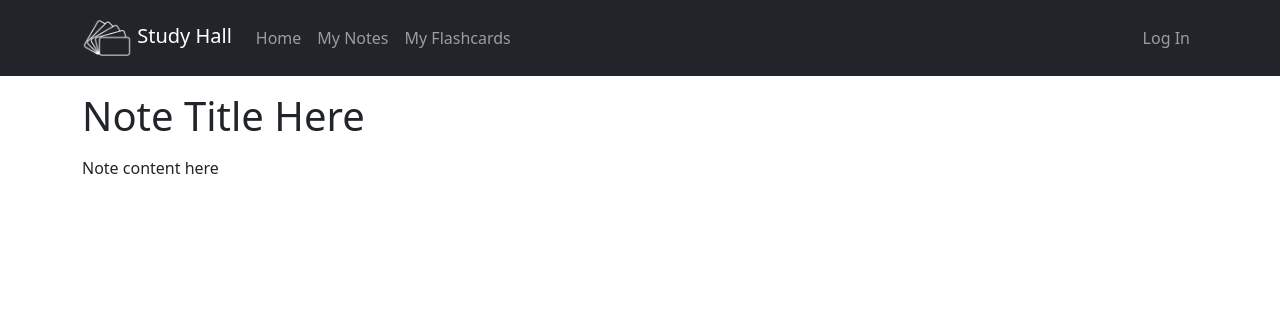
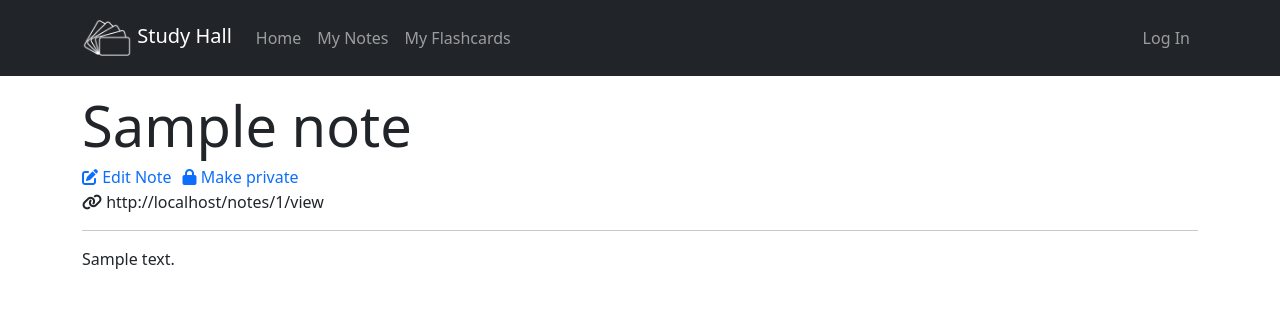
Before and after one commit to ReviewEdge/study-hall, a Flask app: page /notes/1/view in a window 1280 px wide. Shown: the top 336 px of the page. Run offline with Flask 2, Linux system fonts and the light colour scheme; tables that the repository leaves empty hold one stand-in row (values such as "Sample post"); parts of the project's set-up code (start-up, migrations or seed data) failed here and were passed over.

Commit message:
notes work

```diff
--- a/app.py
+++ b/app.py
@@ -19,6 +19,7 @@ from password_hasher import PasswordHasher
 from forms.account_forms import RegisterForm, LoginForm, EditAccountForm
 from forms.new_note_form import NewNoteForm
 from forms.new_studyset_form import NewStudysetForm
+from forms.share_note_form import ShareNoteForm
 
 ###############################################################################
 # Basic Configuration
@@ -112,6 +113,7 @@ class Note(db.Model):
     ownerID = db.Column(db.Integer, db.ForeignKey('user.id'), nullable=False)
     title = db.Column(db.Unicode)
     content = db.Column(db.Unicode)
+    public = db.Column(db.Boolean)
 
 with app.app_context():
     db.create_all() # this is only needed if the database doesn't already exist
@@ -252,12 +254,24 @@ def post_create_note():
 @login_required
 def get_edit_note(id):
     note = Note.query.get_or_404(id)
+
+    # require ownership of the note
+    if note.ownerID != int(current_user.get_id()):
+        flash("You are not the owner!")
+        return redirect(url_for('index'))
+
     return render_template('notes/edit.html', note=note)
 
 @app.patch('/api/notes/<int:id>')
 @login_required
 def update_note(id):
     note = Note.query.get_or_404(id)
+
+    # require ownership of the note
+    if note.ownerID != int(current_user.get_id()):
+        flash("You are not the owner!")
+        return redirect(url_for('index'))
+
     note_json = request.get_json()
     note.title = note_json.get('title')
     note.content = note_json.get('content')
@@ -267,7 +281,29 @@ def update_note(id):
 @app.get('/notes/<int:id>/view')
 def get_view_note(id):
     note = Note.query.get_or_404(id)
-    return render_template('notes/view.html', note=note)
+    form = ShareNoteForm()
+    share_link = f"{request.host_url}{url_for('get_view_note', id=note.id)[1:]}"
+
+    # require either public or ownership of the note
+    if not note.public and (current_user.is_anonymous or note.ownerID != int(current_user.get_id())):
+        flash("You are not the owner!")
+        return redirect(url_for('index'))
+
+    return render_template('notes/view.html', note=note, form=form, share_link=share_link)
+
+@app.post('/notes/<int:id>/share')
+@login_required
+def post_share_note(id):
+    note = Note.query.get_or_404(id)
+
+    # require ownership of the note
+    if note.ownerID != int(current_user.get_id()):
+        flash("You are not the owner!")
+        return redirect(url_for('index'))
+
+    note.public = not note.public
+    db.session.commit()
+    return redirect(url_for('get_view_note', id=note.id))
 
 # flashcards
 #  FIX YOU ACTUALLY GET /YOUR/ FLASHCARDS
--- /dev/null
+++ b/forms/share_note_form.py
@@ -0,0 +1,6 @@
+from flask_wtf import FlaskForm
+from wtforms.fields import SubmitField, HiddenField
+from wtforms.validators import InputRequired
+
+class ShareNoteForm(FlaskForm):
+    submit = SubmitField("Share")
--- a/templates/notes/edit.html
+++ b/templates/notes/edit.html
@@ -13,7 +13,10 @@
   <input id="note-title" class="title-input" value="{{ note.title or '' }}" placeholder="Untitled" />
 
   <div class="d-flex justify-content-between">
-    <a href="{{ url_for('get_view_note', id=note.id) }}">View Note</a>
+    <a href="{{ url_for('get_view_note', id=note.id) }}">
+      <i class="fa-solid fa-book"></i>
+      View Note
+    </a>
     <p id="save-status" class="text-success">
       <i class="fa-solid fa-check"></i>
       Saved
--- a/templates/notes/view.html
+++ b/templates/notes/view.html
@@ -5,6 +5,33 @@
 {% endblock %}
 
 {% block content %}
-  <h1 class="mb-3">Note Title Here</h1>
-  <p>Note content here</p>
+  <h1 class="mb-1 display-4">{{ note.title or "Untitled" }}</h1>
+  <div class="d-flex justify-content-start align-items-center" style="column-gap: 10px;">
+    <a href="{{ url_for('get_edit_note', id=note.id) }}">
+      <i class="fa-solid fa-pen-to-square"></i>
+      Edit Note
+    </a>
+    <form method="POST" action="/notes/{{ note.id }}/share">
+      {{form.hidden_tag()}}
+      <button type="submit" class="btn btn-link p-0 text-decoration-none">
+        {% if note.public %}
+          <i class="fa-solid fa-lock"></i>
+          Make private
+        {% else %}
+          <i class="fa-solid fa-share"></i>
+          Share
+        {% endif %}
+      </button>
+    </form>
+  </div>
+  {% if note.public %}
+    <p>
+      <i class="fa-solid fa-link"></i>
+      {{ share_link }}
+    </p>
+  {% endif %}
+  <hr>
+  <div>
+    {{ note.content|safe }}
+  </div>
 {% endblock %}
```
Also changed, not shown: templates/notes/index.html (+19 -2 lines).
